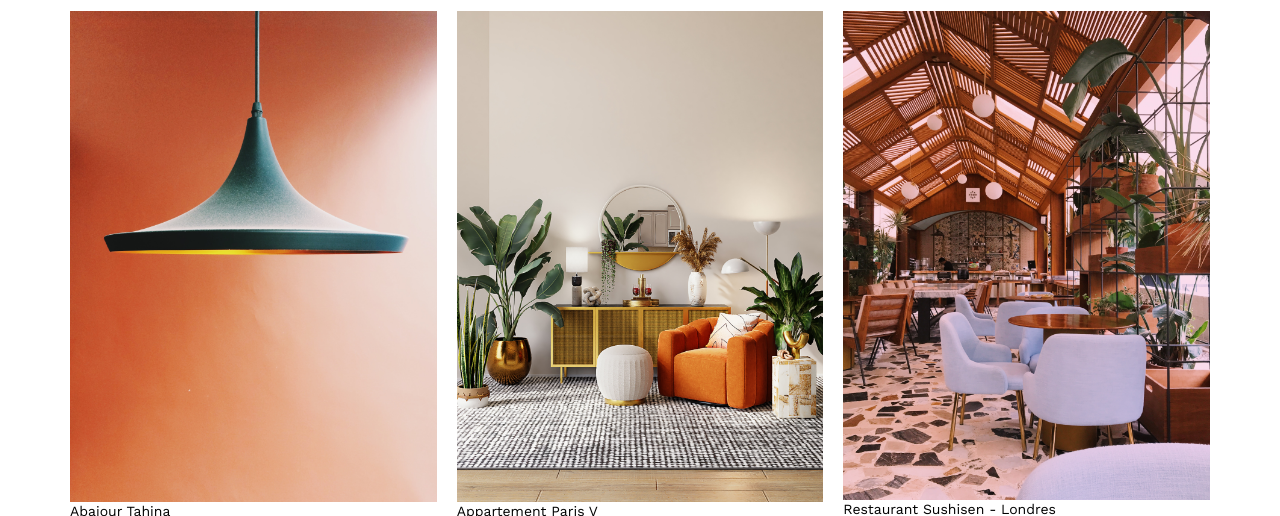
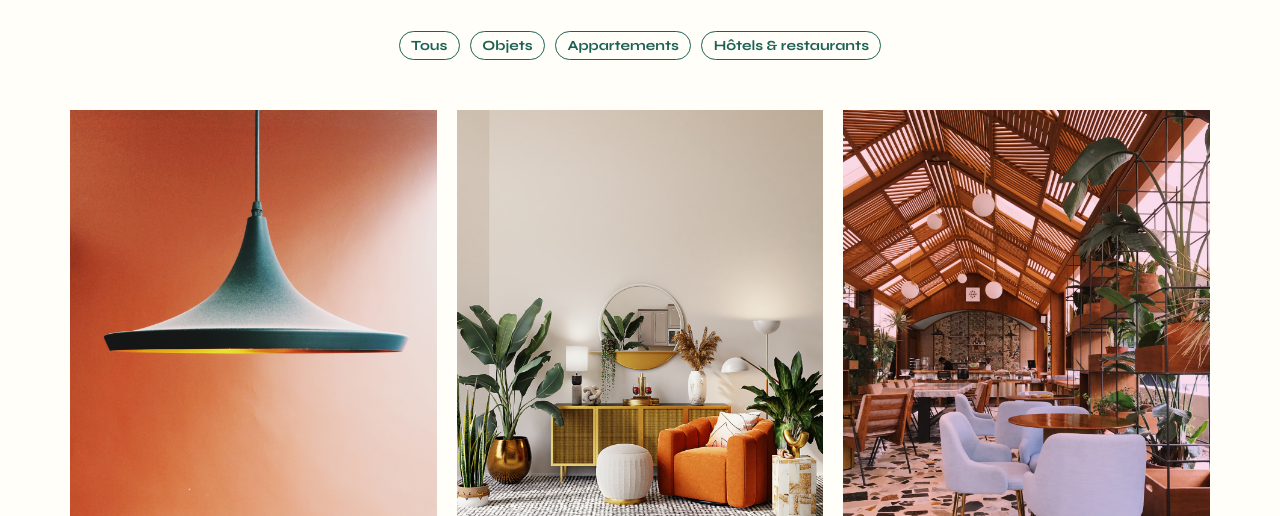
Before and after one commit to GatDoo/Portfolio-architecte-sophie-bluel-master, a plain HTML site: page FrontEnd/index.html in a window 1280 px wide. Shown: the part 584-1100 px from the top of the page. Drawn offline with nearby package versions, Linux system fonts and the light colour scheme.

Commit message:
Filters added
Filters for step 1 added (not functionnal)

```diff
--- a/FrontEnd/assets/style.css
+++ b/FrontEnd/assets/style.css
@@ -185,3 +185,32 @@ footer nav ul {
 	justify-content: flex-end;
 	margin: 2em
 }
+
+
+
+/** étape 1**/
+html {
+	background: #FFFEF8;
+}
+
+.filtres {
+	display: flex;
+	gap: 10px;
+	justify-content: center;
+	margin-bottom: 50px;
+	margin-top: 50px;
+}
+
+.filtre {
+	border-radius: 60px;
+	border: 1px solid #1D6154;
+	padding: 0.6% 1%;
+	font-family: 'Syne';
+	color: #1D6154;
+}
+
+.filtre:hover {
+	color: white;
+	background-color: #1D6154;
+	cursor: pointer;
+}
--- a/FrontEnd/index.html
+++ b/FrontEnd/index.html
@@ -36,6 +36,12 @@
 	</section>
 	<section id="portfolio">
 		<h2>Mes Projets</h2>
+		<div class="filtres">
+			<div class="filtre"><p>Tous</p></div>
+			<div class="filtre"><p>Objets</p></div>
+			<div class="filtre"><p>Appartements</p></div>
+			<div class="filtre"><p>Hôtels & restaurants</p></div>
+		</div>
 		<div class="gallery">
 			<figure>
 				<img src="assets/images/abajour-tahina.png" alt="Abajour Tahina">
```
Also changed, not shown: 1 other file.
